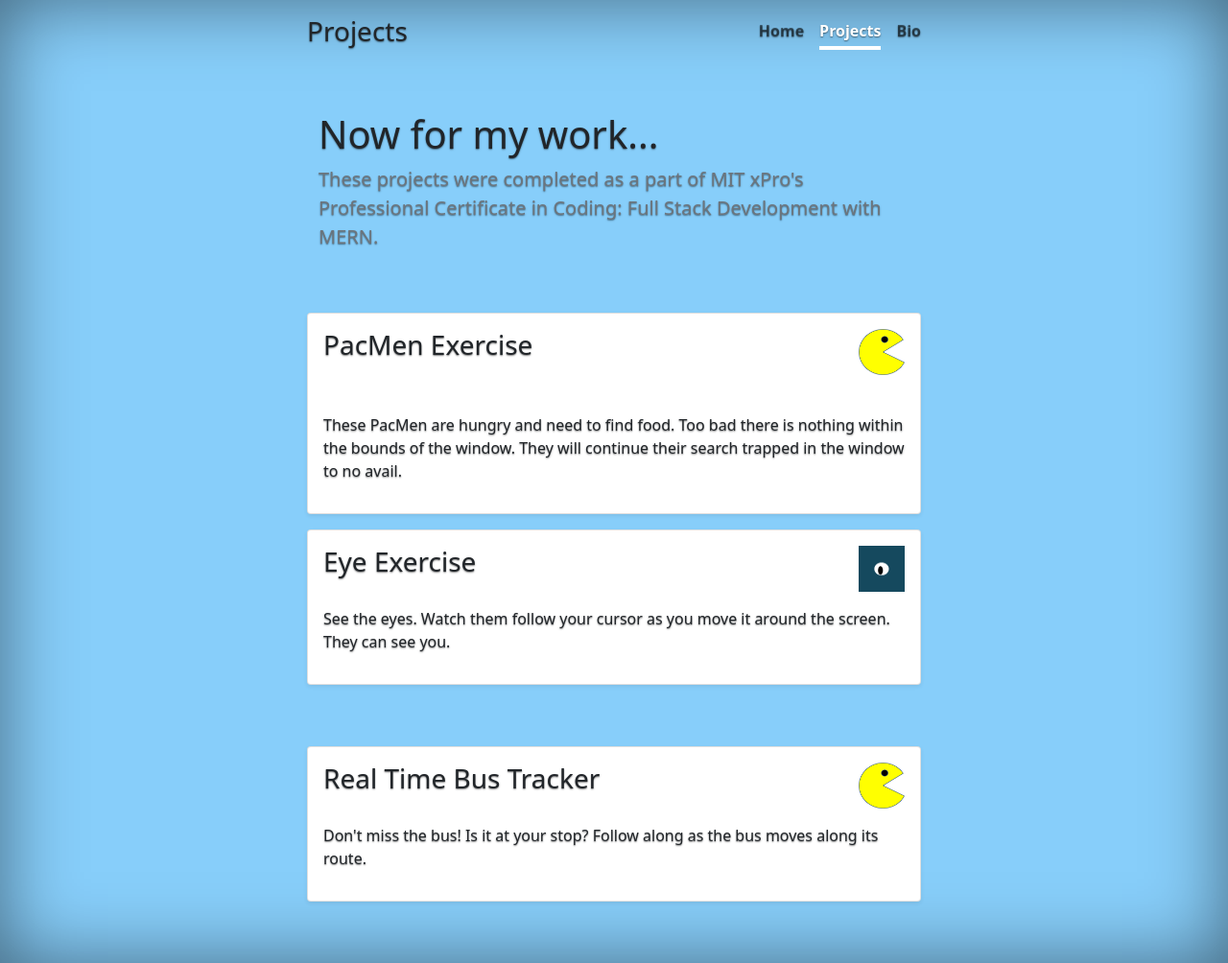
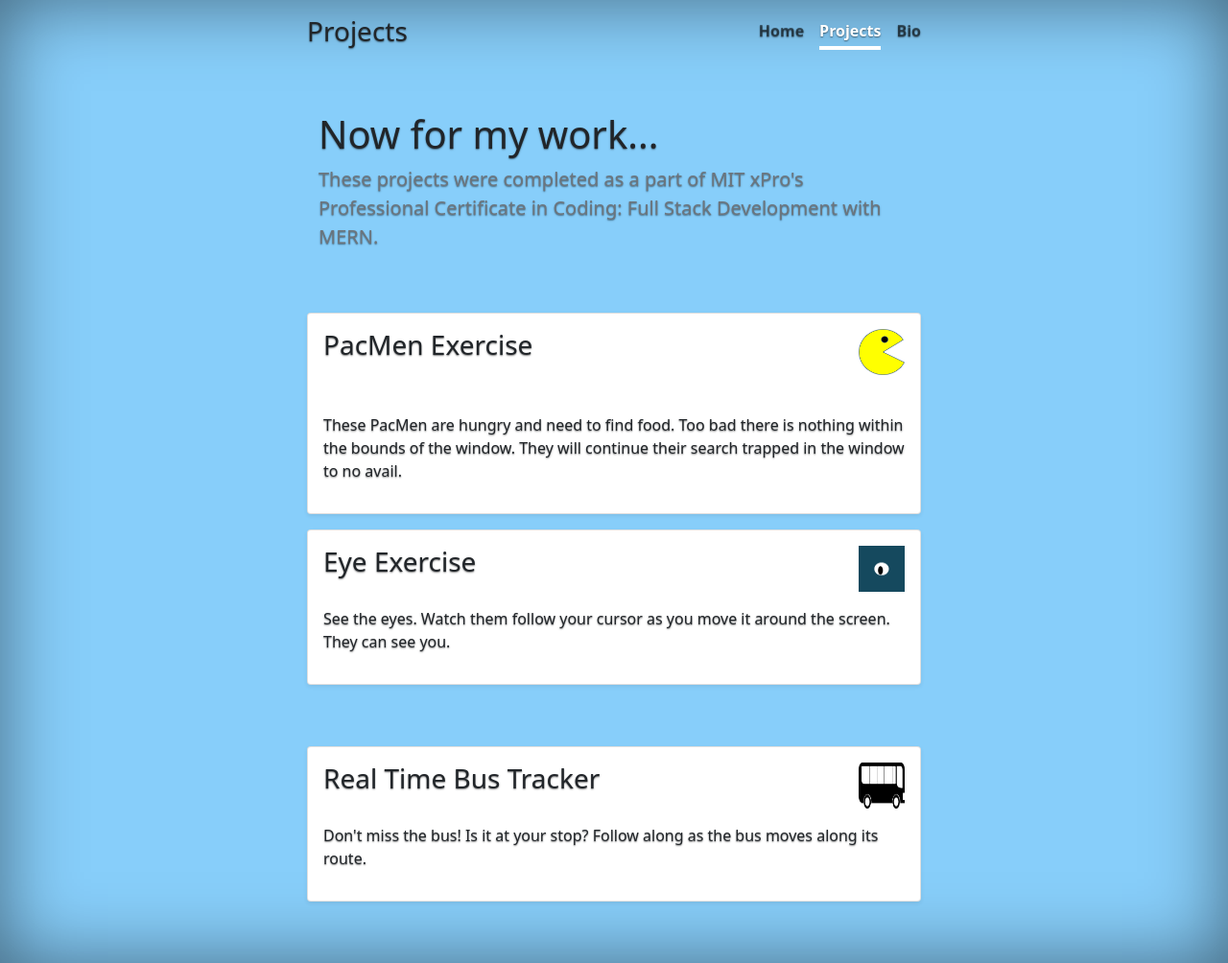
Before and after one commit to mbonazzoli/mbonazzoli.github.io, a website: page projects.html in a window 1280 px wide. Shown: the whole page at 96% size. Drawn offline with nearby package versions, Linux system fonts and the light colour scheme.

Commit message:
more adjustments

```diff
--- a/projects.html
+++ b/projects.html
@@ -76,7 +76,7 @@
                 <div class="card-body grid-layout">
                   <div class="img-link">
                     <a href="https://mbonazzoli.github.io/real-time-bus-tracker/">
-                    <img src='./images/pacman-thumbnail.png'>
+                    <img src='./images/bus.png'>
                     </a>
                   </div>
                   <h3>Real Time Bus Tracker</h3>
```
Also changed, not shown: images/bus.png (added).
